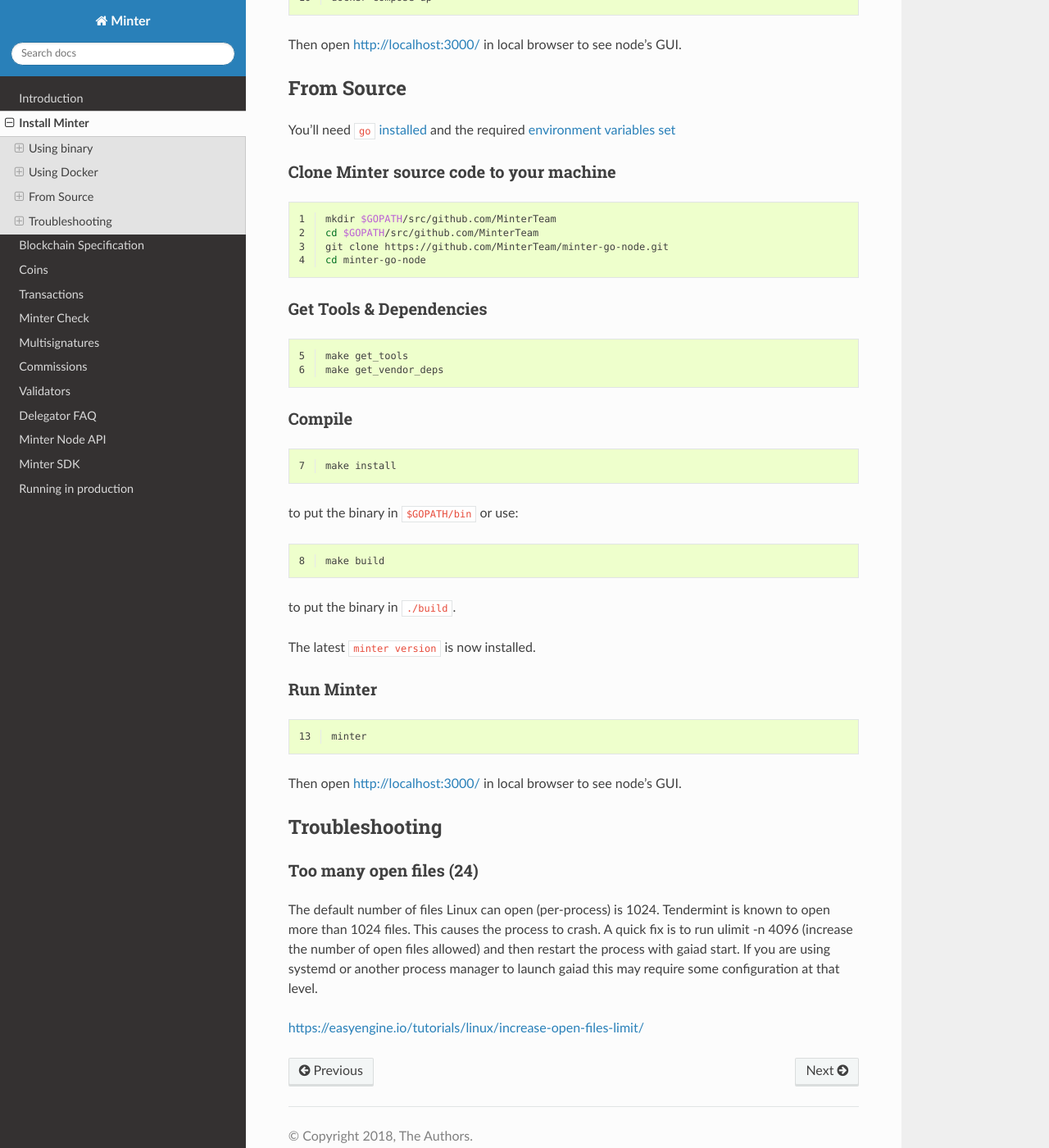
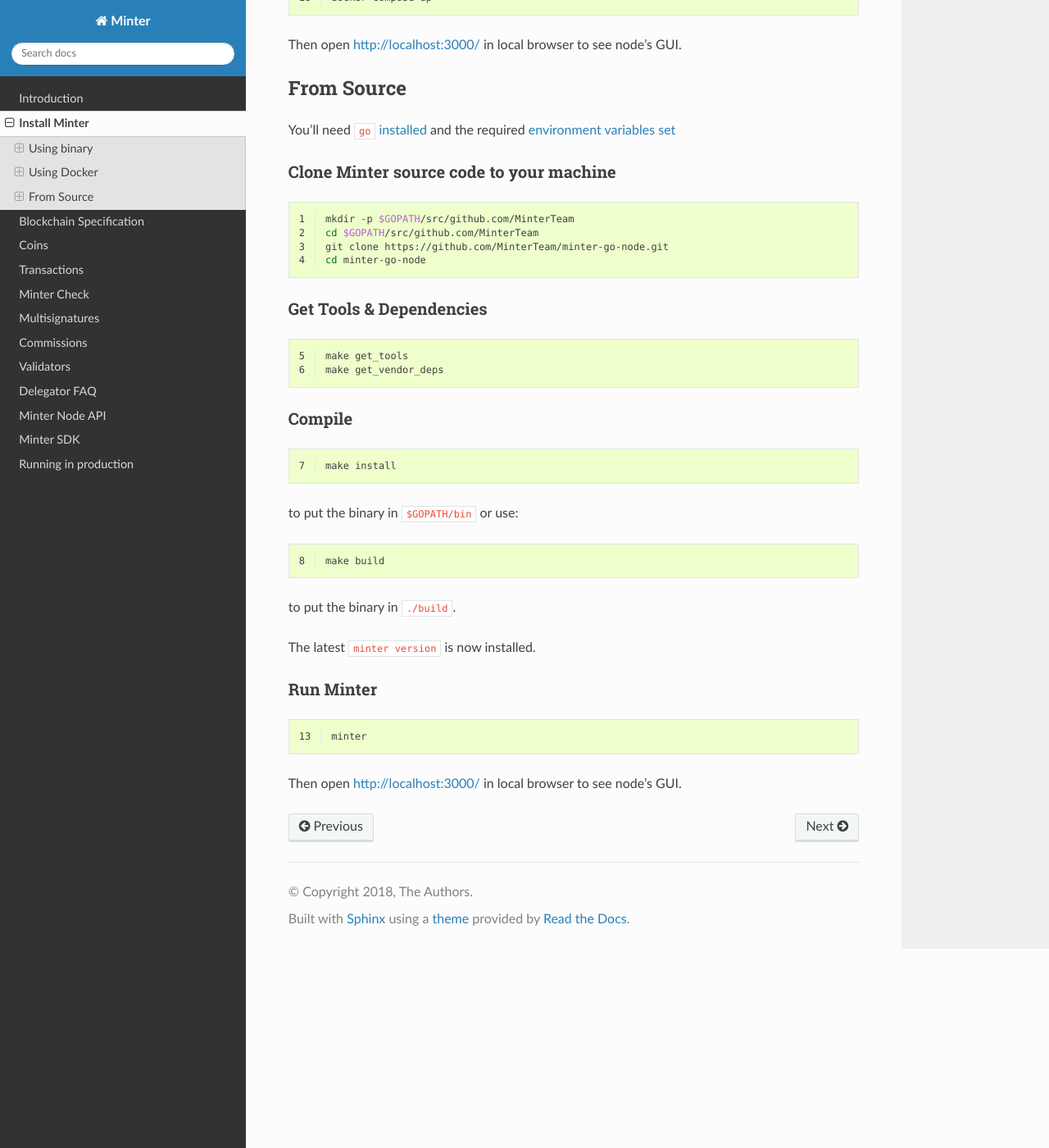
Before and after one commit to MinterTeam/minter-go-node, a Sphinx documentation site: the page built from docs/install.rst, in a window 1280 px wide and 1400 px high, scrolled down 838 px. Shown: the whole window at 82% size. Built offline with Sphinx 7.4.7 and the Read the Docs theme 2.0.0, drawn with Linux system fonts in a browser that asks for light colours.

Commit message:
Fix installation docs #128, thanks to @melekes

```diff
--- a/docs/install.rst
+++ b/docs/install.rst
@@ -60,7 +60,7 @@
 .. code-block:: bash
     :lineno-start: 1
 
-    mkdir $GOPATH/src/github.com/MinterTeam
+    mkdir -p $GOPATH/src/github.com/MinterTeam
     cd $GOPATH/src/github.com/MinterTeam
     git clone https://github.com/MinterTeam/minter-go-node.git
     cd minter-go-node
@@ -102,16 +102,3 @@
     minter
 
 Then open http://localhost:3000/ in local browser to see node's GUI.
-
-Troubleshooting
----------------
-
-Too many open files (24)
-^^^^^^^^^^^^^^^^^^^^^^^^
-
-The default number of files Linux can open (per-process) is 1024. Tendermint is known to open more than 1024 files.
-This causes the process to crash. A quick fix is to run ulimit -n 4096 (increase the number of open files allowed) and
-then restart the process with gaiad start. If you are using systemd or another process manager to launch gaiad this
-may require some configuration at that level.
-
-`<https://easyengine.io/tutorials/linux/increase-open-files-limit/>`__
```
